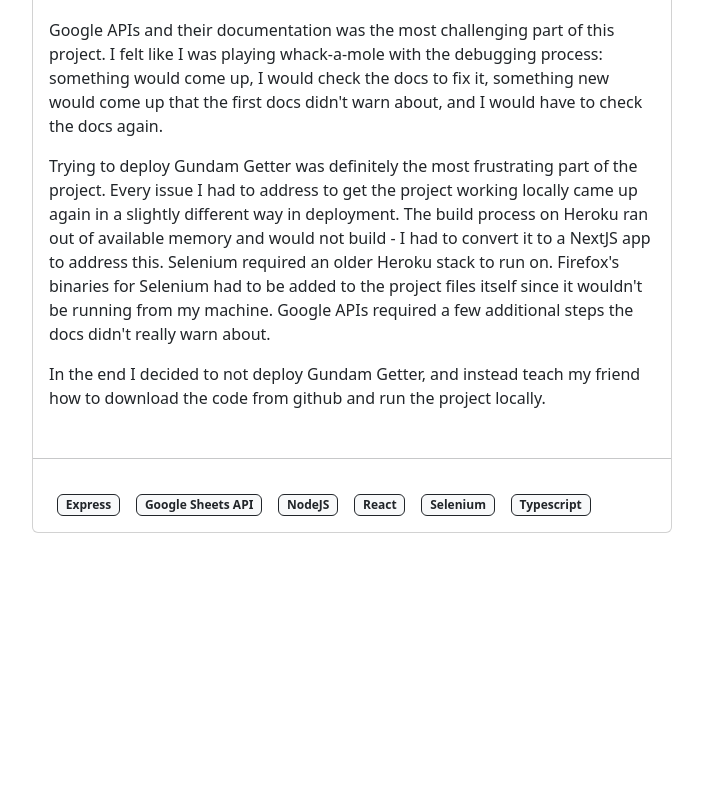
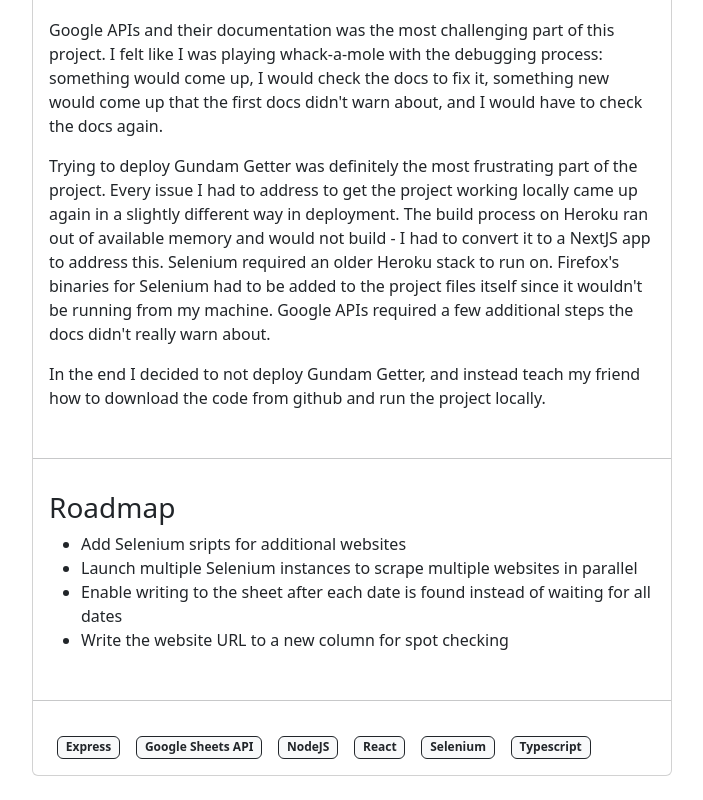
Before and after one commit to emoran0403/Portfolio, a React (Create React App) app: page /#/gundamgetter in a window 1280 px wide. Shown: the part 1000-1800 px from the top of the page, without its empty margins (288-991 px from the left). Before the commit the page ends 1557 px from the top, so only its background shows below. Built offline with nearby package versions, Linux system fonts and the light colour scheme.

Commit message:
added roadmap section to each project details page

```diff
--- a/src/Pages/ProjectPages/BlogsLab.tsx
+++ b/src/Pages/ProjectPages/BlogsLab.tsx
@@ -51,6 +51,19 @@ const BlogsLab = (props: Types.BlogsLabProps) => {
             <hr></hr>
 
             <div className="card-body">
+              <h3>Roadmap</h3>
+              <div>
+                <ul>
+                  <li>Allow users to create their own tags</li>
+                  <li>Allow users to add multiple tags to a post</li>
+                  <li>Add a search feature to search by author / title / tags</li>
+                  <li>Public and private profile pages</li>
+                </ul>
+              </div>
+            </div>
+            <hr></hr>
+
+            <div className="card-body">
               {BlogsLabDetails.techStack.sort().map((tech) => (
                 <span
                   key={`tech-stack-item-${tech}`}
--- a/src/Pages/ProjectPages/GundamGetter.tsx
+++ b/src/Pages/ProjectPages/GundamGetter.tsx
@@ -72,6 +72,19 @@ const GundamGetter = (props: Types.GundamGetterProps) => {
             <hr></hr>
 
             <div className="card-body">
+              <h3>Roadmap</h3>
+              <div>
+                <ul>
+                  <li>Add Selenium sripts for additional websites</li>
+                  <li>Launch multiple Selenium instances to scrape multiple websites in parallel</li>
+                  <li>Enable writing to the sheet after each date is found instead of waiting for all dates</li>
+                  <li>Write the website URL to a new column for spot checking</li>
+                </ul>
+              </div>
+            </div>
+            <hr></hr>
+
+            <div className="card-body">
               {GundamGetterDetails.techStack.sort().map((tech) => (
                 <span
                   key={`tech-stack-item-${tech}`}
--- a/src/Pages/ProjectPages/IdleGame.tsx
+++ b/src/Pages/ProjectPages/IdleGame.tsx
@@ -62,6 +62,19 @@ const IdleGame = (props: Types.IdleGameProps) => {
             <hr></hr>
 
             <div className="card-body">
+              <h3>Roadmap</h3>
+              <div>
+                <p>
+                  View the roadmap for Idlescape on{" "}
+                  <a href={"https://github.com/emoran0403/Idle-Game#roadmap"} target="_blank">
+                    Github
+                  </a>
+                </p>
+              </div>
+            </div>
+            <hr></hr>
+
+            <div className="card-body">
               {IdleGameDetails.techStack.sort().map((tech) => (
                 <span
                   key={`tech-stack-item-${tech}`}
--- a/src/Pages/ProjectPages/JustMyType.tsx
+++ b/src/Pages/ProjectPages/JustMyType.tsx
@@ -46,6 +46,19 @@ const JustMyType = (props: Types.JustMyTypeProps) => {
             <hr></hr>
 
             <div className="card-body">
+              <h3>Roadmap</h3>
+              <div>
+                <ul>
+                  <li>Connect to a database to track player high scores</li>
+                  <li>Add a high scores view</li>
+                  <li>Enable players to add their own sentences to a custom game</li>
+                  <li>Enable players to share their custom games with friends</li>
+                </ul>
+              </div>
+            </div>
+            <hr></hr>
+
+            <div className="card-body">
               {JustMyTypeDetails.techStack.sort().map((tech) => (
                 <span
                   key={`tech-stack-item-${tech}`}
--- a/src/Pages/ProjectPages/StudioGhibli.tsx
+++ b/src/Pages/ProjectPages/StudioGhibli.tsx
@@ -62,6 +62,17 @@ const StudioGhibli = (props: Types.StudioGhibliProps) => {
             <hr></hr>
 
             <div className="card-body">
+              <h3>Roadmap</h3>
+              <div>
+                <ul>
+                  <li>Add remaining endpoints for species and vehicles</li>
+                  <li>Implement cross referencing between all endpoints</li>
+                </ul>
+              </div>
+            </div>
+            <hr></hr>
+
+            <div className="card-body">
               {StudioGhibliDetails.techStack.sort().map((tech) => (
                 <span
                   key={`tech-stack-item-${tech}`}
--- a/src/Pages/ProjectPages/TicTacToe.tsx
+++ b/src/Pages/ProjectPages/TicTacToe.tsx
@@ -43,6 +43,19 @@ const TicTacToe = (props: Types.TicTacToeProps) => {
             <hr></hr>
 
             <div className="card-body">
+              <h3>Roadmap</h3>
+              <div>
+                <ul>
+                  <li>Enable the game to track wins for local multiplayer</li>
+                  <li>Add a dummy computer player to choose random tiles to play against</li>
+                  <li>Add a smart computer player that implements a strategy to choose tiles</li>
+                  <li>Online Multiplayer</li>
+                </ul>
+              </div>
+            </div>
+            <hr></hr>
+
+            <div className="card-body">
               {TicTacToeDetails.techStack.sort().map((tech) => (
                 <span
                   key={`tech-stack-item-${tech}`}
```
Also changed, not shown: 1 other file (tests, documents, lock files or other folders).
